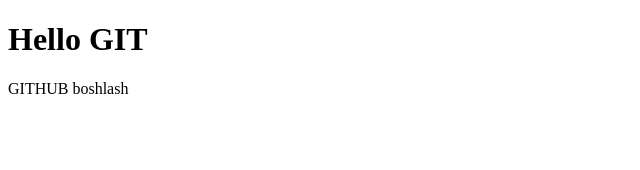
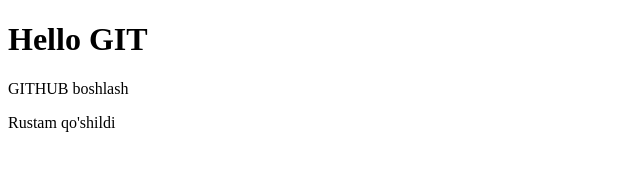
Before and after one commit to Sirojiddin-Devolper/Architect, a plain HTML site: page index.html in a window 1280 px wide. Shown: the whole page, without its empty margins (0-640 px from the left). Drawn offline with Linux system fonts and the light colour scheme.

Commit message:
Update index.html
Added body section

```diff
--- a/index.html
+++ b/index.html
@@ -10,6 +10,7 @@
 
     <h1>Hello GIT</h1>
     <p>GITHUB boshlash</p>
+    <p>Rustam qo'shildi</p>
 
 </body>
 </html>
```
